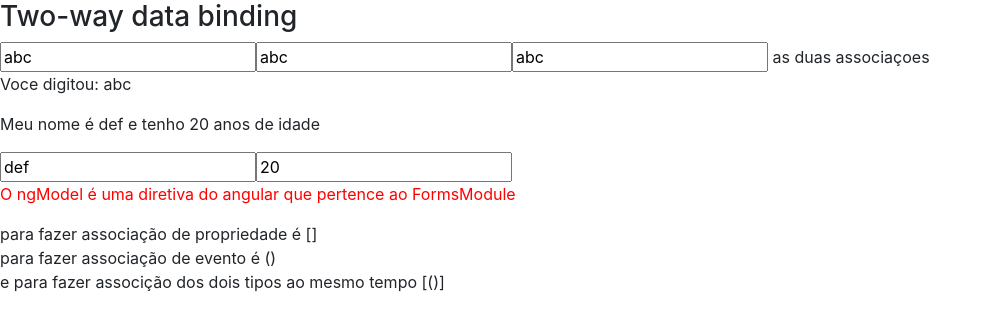
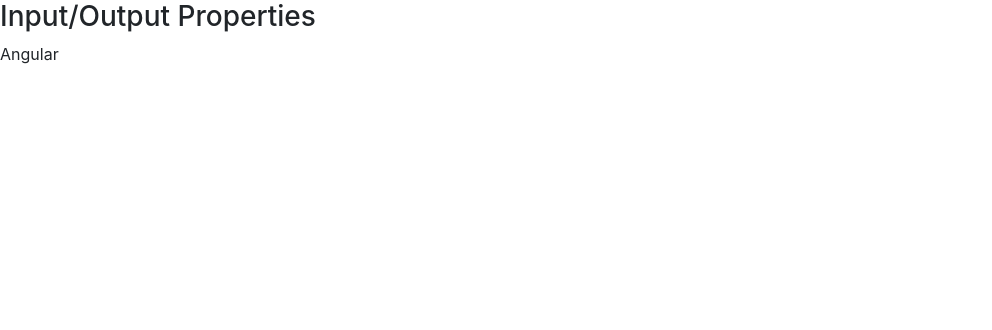
Before and after one commit to MaryanaMarinho/curso-angular, an Angular app in the folder data-binding/: page / in a window 1280 px wide. Shown: the top 330 px of the page, without its empty margins (0-992 px from the left). Built offline with nearby package versions, Linux system fonts and the light colour scheme.

Commit message:
Reusando Componentes com Input properties

```diff
--- a/data-binding/src/app/app.module.ts
+++ b/data-binding/src/app/app.module.ts
@@ -6,11 +6,13 @@
 import { AppComponent } from './app.component';
 import { DataBindingComponent } from './data-binding/data-binding.component';
 import { MeuFormModule } from './meu-form/meu-form.module';
+import { InputPropertyComponent } from './input-property/input-property.component';
 
 @NgModule({
   declarations: [
     AppComponent,
-    DataBindingComponent
+    DataBindingComponent,
+    InputPropertyComponent
   ],
   imports: [
     BrowserModule,
--- a/data-binding/src/app/data-binding/data-binding.component.html
+++ b/data-binding/src/app/data-binding/data-binding.component.html
@@ -87,4 +87,14 @@
 
 </section> -->
 
-<app-meu-form></app-meu-form>
+<!-- <app-meu-form></app-meu-form> -->
+
+
+<section class="input-output-properties">
+    <article>
+      <h3>Input/Output Properties</h3>
+
+      <app-curso [nome]="nomeCurso"></app-curso>
+
+    </article>
+  </section>
--- a/data-binding/src/app/data-binding/data-binding.component.ts
+++ b/data-binding/src/app/data-binding/data-binding.component.ts
@@ -16,6 +16,8 @@
   valorSalvo: string = '';
 
   isMouseOver: boolean = false;
+
+  nomeCurso: string = 'Angular';
 
   getValor() {
     return 1;
--- /dev/null
+++ b/data-binding/src/app/input-property/input-property.component.html
@@ -0,0 +1,3 @@
+<p>
+  {{ nomeCurso }}
+</p>
--- /dev/null
+++ b/data-binding/src/app/input-property/input-property.component.ts
@@ -0,0 +1,17 @@
+import { Component, OnInit, Input } from '@angular/core';
+
+@Component({
+  selector: 'app-curso',
+  templateUrl: './input-property.component.html',
+  styleUrls: ['./input-property.component.css']
+})
+export class InputPropertyComponent implements OnInit {
+
+  @Input('nome') nomeCurso: string = ''; //expondo a variavel para ser usada em outro componente por meio do []
+
+  constructor() { }
+
+  ngOnInit() {
+  }
+
+}
```
Also changed, not shown: data-binding/src/app/input-property/input-property.component.css (added), 1 other file (tests, documents, lock files or other folders).
